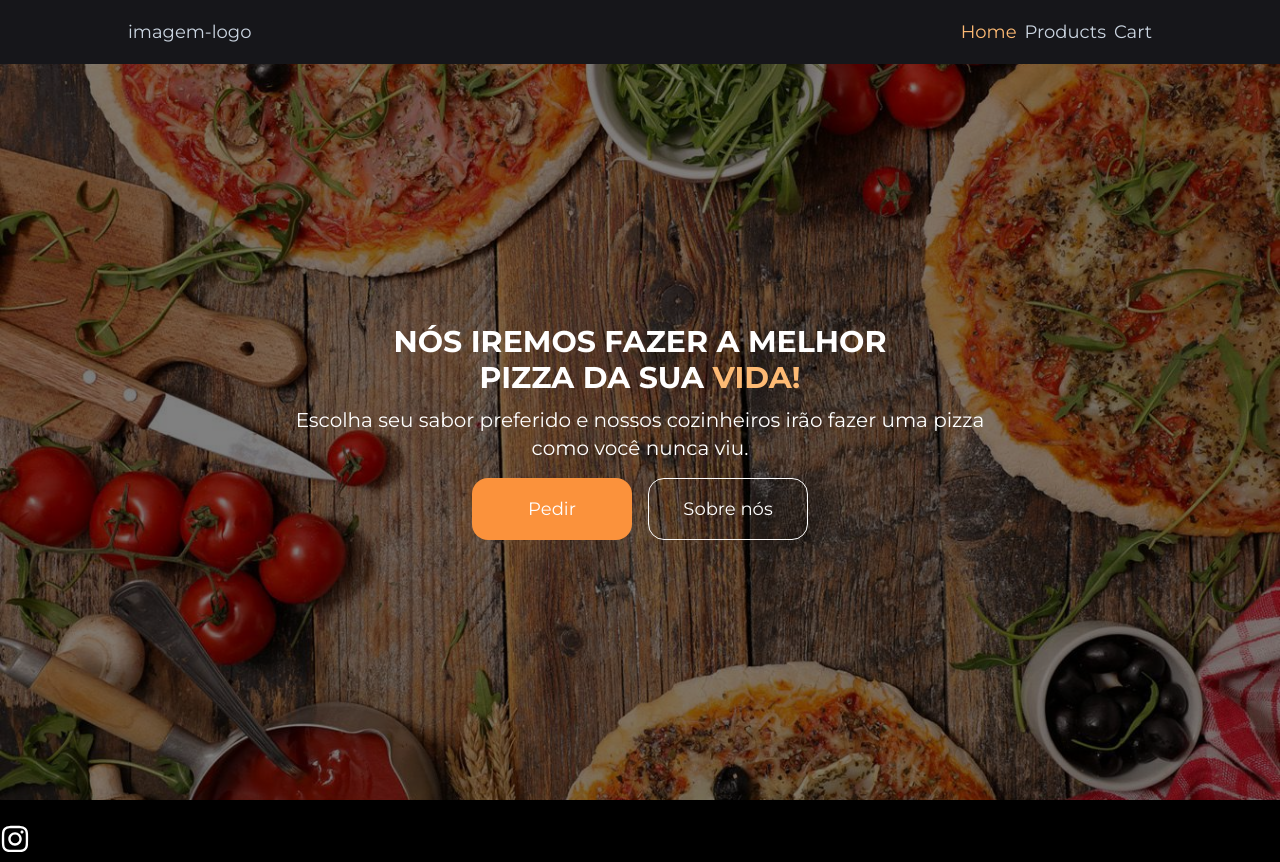
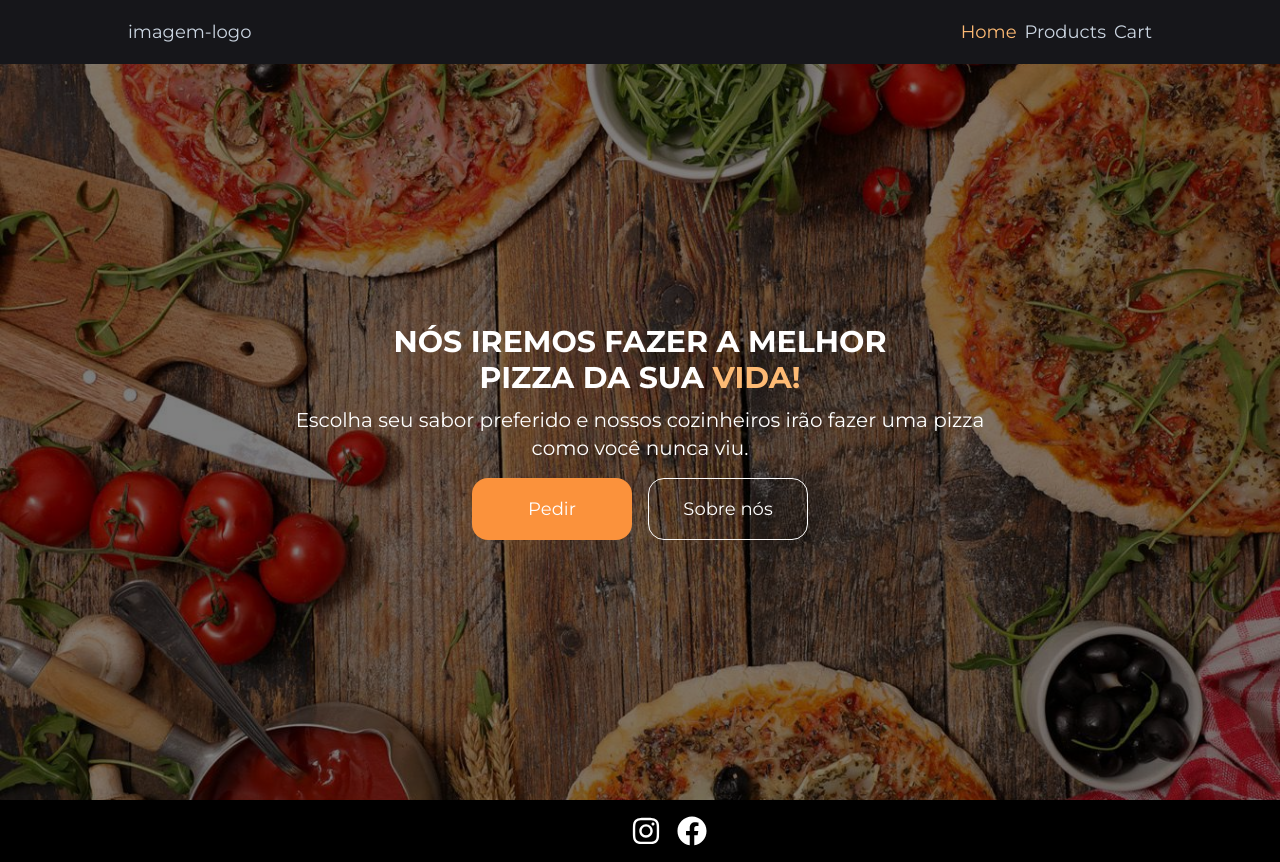
Before and after one commit to marlleyck/swana-pizza, a React (Vite) app: page / in a window 1280 px wide. Built offline with nearby package versions, Linux system fonts and the light colour scheme.

Commit message:
style: finalized footer

```diff
--- a/src/components/Footer/index.tsx
+++ b/src/components/Footer/index.tsx
@@ -1,10 +1,12 @@
 import {FaInstagram} from 'react-icons/fa'
+import {FaFacebook} from 'react-icons/fa'
 
 export const Footer = () => {
     return (
-        <footer w-screen>
+        <footer className='w-full flex items-center justify-center p-4 gap-4'>
             <h1>fotter</h1>
-            <FaInstagram color='white' size={30}/>
+            <FaInstagram color='white' size={30} className='cursor-pointer'/>
+            <FaFacebook color='white' size={30}  className='cursor-pointer'/>
         </footer>
     )
 }
```
